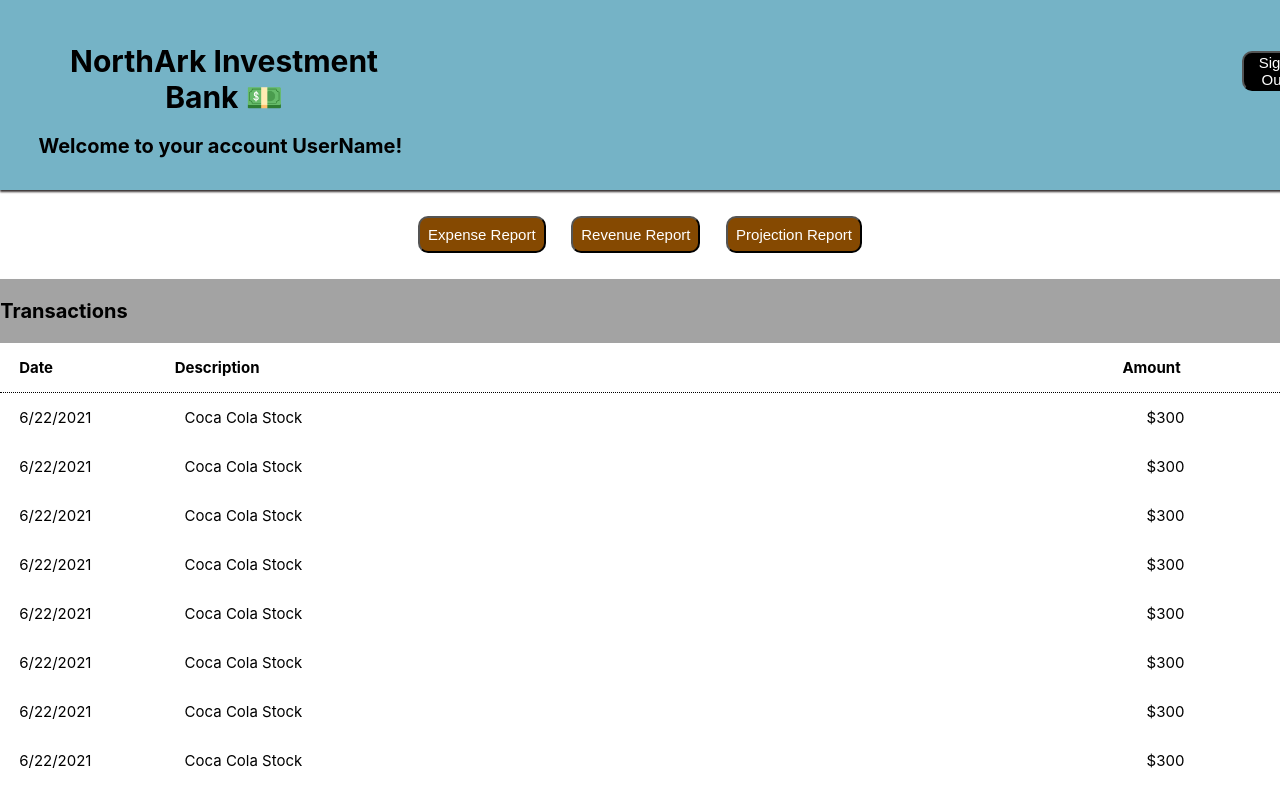
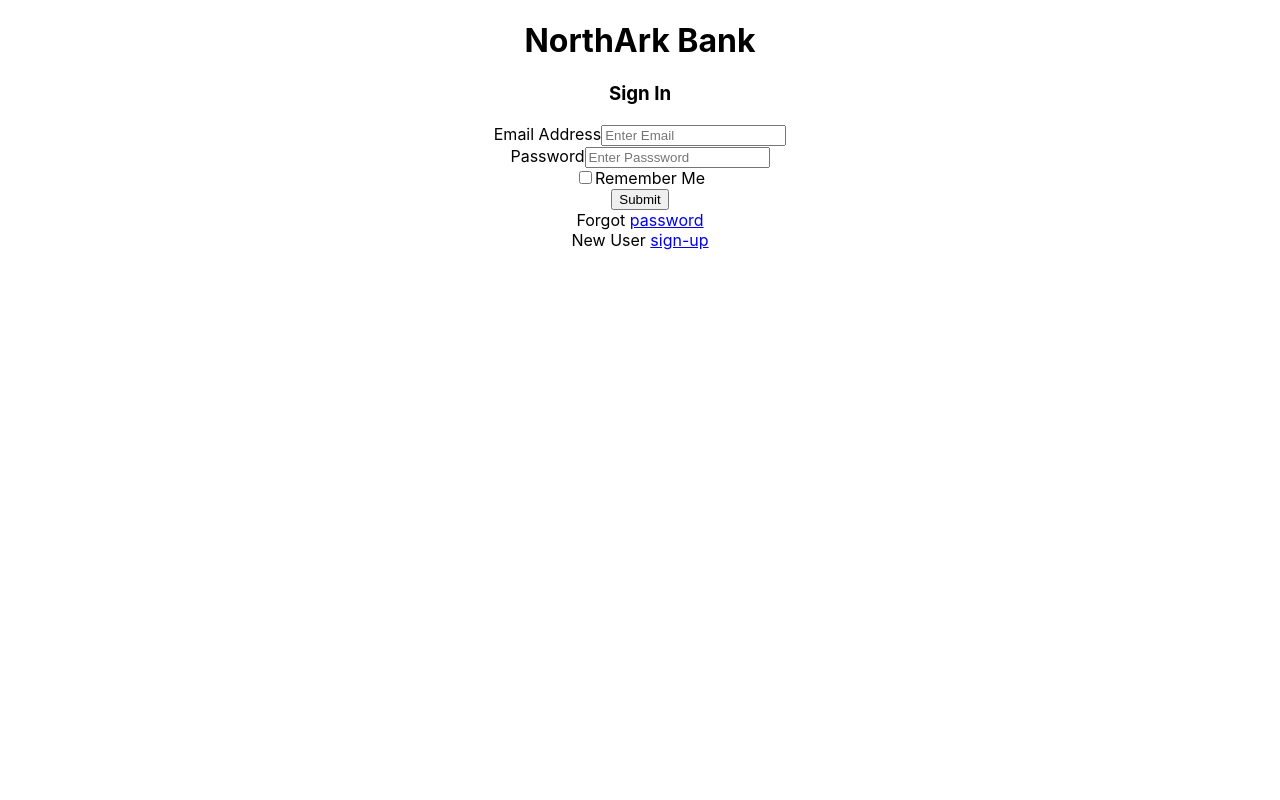
Before and after one commit to arthurs14/Minos-Labs-NorthArk-Bank-Project, a React (Create React App) app in the folder client/: page / in a window 1280 px wide. Shown: the top 800 px of the page. Built offline with nearby package versions, Linux system fonts and the light colour scheme.

Commit message:
adding login and will style next

```diff
--- a/client/src/App.js
+++ b/client/src/App.js
@@ -1,8 +1,15 @@
 import React from 'react';
+import {
+  BrowserRouter as Router,
+  Route,
+  Redirect,
+  Switch
+} from "react-router-dom";
+import './App.css';
+
 import LoggedInHomePage from './Components/LoggedInHomePage/LoggedInHomePage';
 import RevenueMain from './Components/RevenueReport/RevenueMain';
-import {BrowserRouter as Router, Route,Redirect, Switch} from "react-router-dom";
-import './App.css';
+import Login from './Components/Login/Login';
 
 function App() {
   return (
@@ -10,8 +17,9 @@ function App() {
       {/* added a router here -Darron */}
       <Router>
         <Switch>
-          <Route exact path= '/' component={LoggedInHomePage}/>
-          <Route exact path= '/RevenueReport' component={RevenueMain}/>
+          <Route exact path='/' component={Login} />
+          <Route exact path='/home-page' component={LoggedInHomePage}/>
+          <Route exact path='/RevenueReport' component={RevenueMain}/>
           <Redirect to='/'/>
         </Switch>
       </Router>
--- /dev/null
+++ b/client/src/Components/Login/Login.js
@@ -0,0 +1,16 @@
+import React from "react";
+import './Login.css';
+
+import UserLogin from './LoginForms/UserLogin';
+
+const Login = () => {
+    return (
+      <div className="auth-wrapper">
+          <div className="auth-inner">
+              <UserLogin />
+          </div>
+      </div>
+    );
+};
+
+export default Login;
--- /dev/null
+++ b/client/src/Components/Login/LoginForms/UserLogin.js
@@ -0,0 +1,38 @@
+import React from 'react';
+import { Link } from 'react-router-dom';
+
+const UserLogin = () => {
+  return (
+    <form>
+      <h1>NorthArk Bank</h1>
+      <h3>Sign In</h3>
+
+      <div className="form-group">
+          <label>Email Address</label>
+          <input type="email" className="form-control" placeholder="Enter Email" />
+      </div>
+
+      <div className="form-group">
+          <label>Password</label>
+          <input type="password" className="form-control" placeholder="Enter Passsword" />
+      </div>
+
+      <div className="form-group">
+          <div className="custom-control custom-checkbox">
+              <input type="checkbox" className="custom-control-input" id="customCheck1" />
+              <label className="custom-control-label" htmlFor="customCheck1">Remember Me</label>
+          </div>
+      </div>
+
+      <button type="submit" className="btn btn-primary btn-block">Submit</button>
+      <div className="forgot password text-right">
+          Forgot <Link to='/'>password</Link>
+      </div>
+      <div className="new user text-right">
+          New User <Link onClick={() => console.log('clicked')} to="/sign-up">sign-up</Link>
+      </div>
+    </form>
+  );
+};
+
+export default UserLogin;
--- a/client/src/index.js
+++ b/client/src/index.js
@@ -1,20 +1,9 @@
 import React from 'react';
 import ReactDOM from 'react-dom';
-import { BrowserRouter as Router } from 'react-router-dom';
 import './index.css';
 import App from './App';
-import reportWebVitals from './reportWebVitals';
 
 ReactDOM.render(
-  <React.StrictMode>
-    <Router>
-    <App />
-    </Router>
-  </React.StrictMode>,
+  <App />,
   document.getElementById('root')
 );
-
-// If you want to start measuring performance in your app, pass a function
-// to log results (for example: reportWebVitals(console.log))
-// or send to an analytics endpoint. Learn more: https://bit.ly/CRA-vitals
-reportWebVitals();
```
Also changed, not shown: client/src/Components/Login/SignUp.js (added, +16 -0 lines), client/src/Components/Login/Login.css (added), client/src/Components/Login/LoginForms/UserSignUp.js (added).
